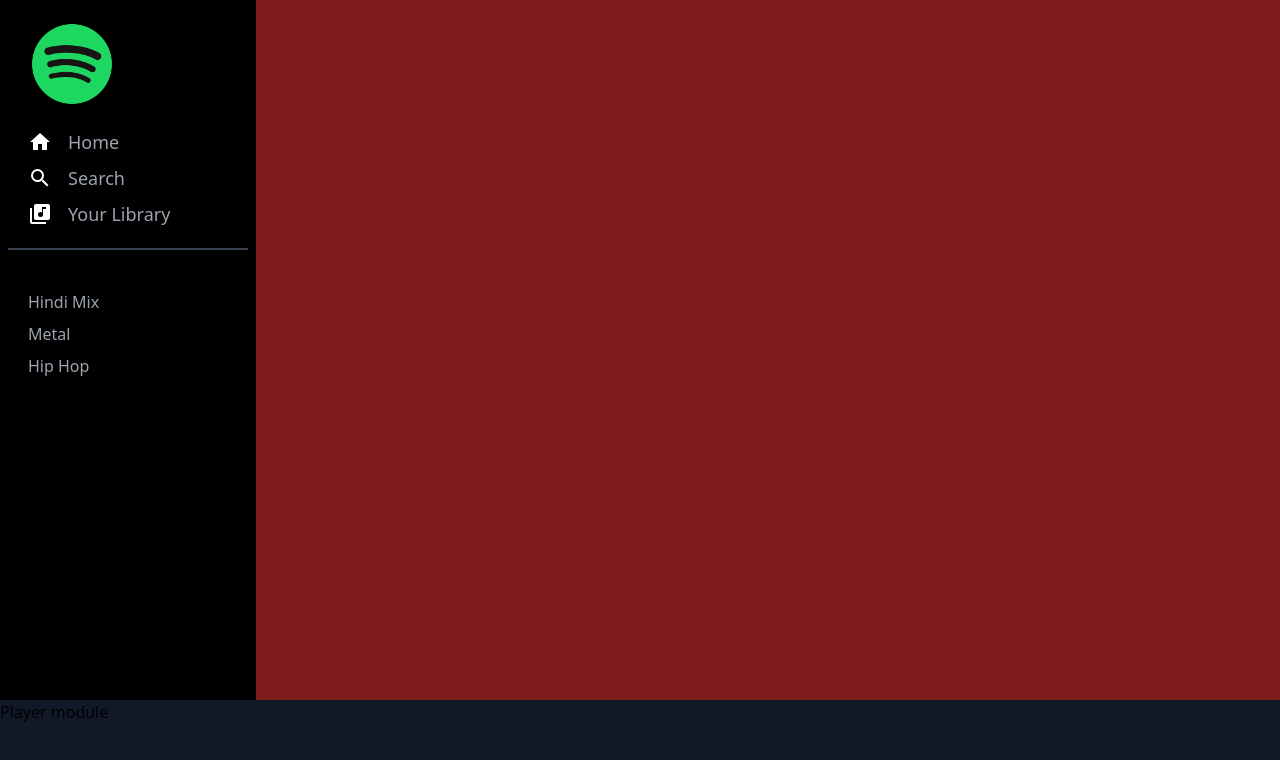
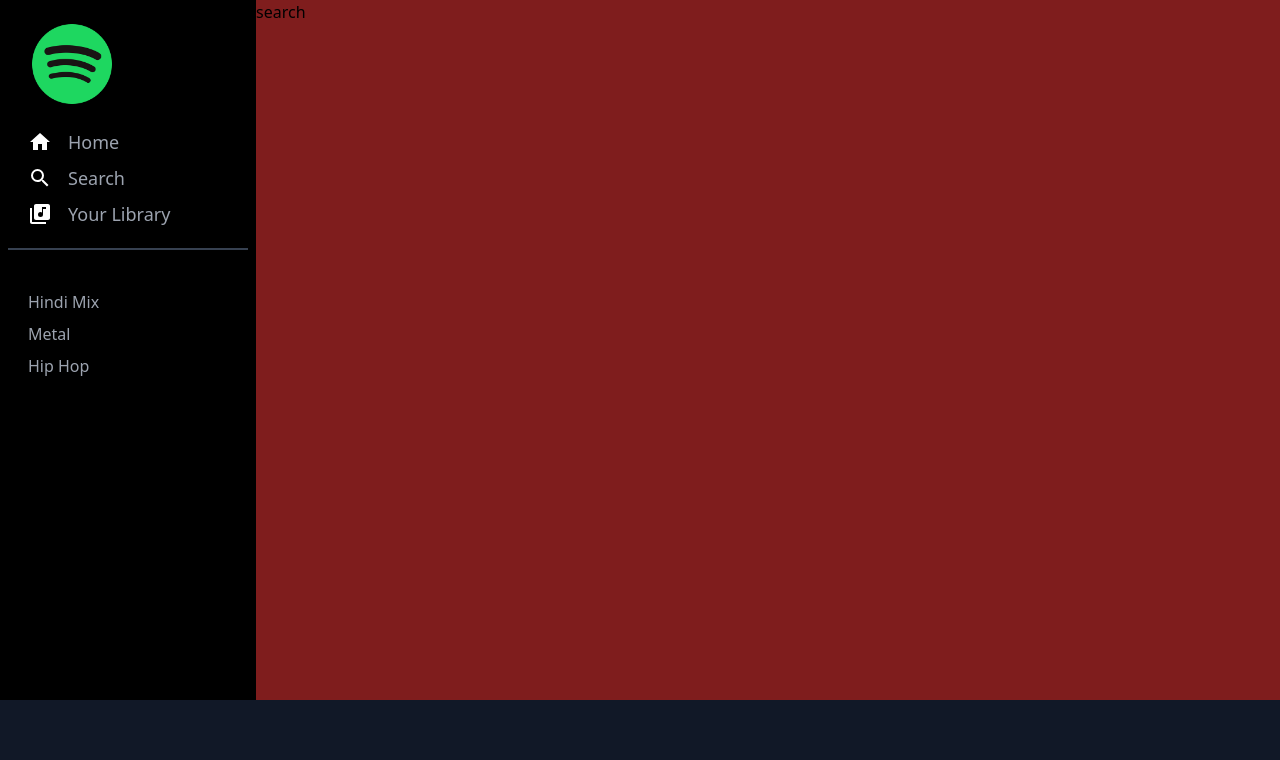
Before and after one commit to swapnil130501/spotify-ui, a React (Vite) app: page /search in a window 1280 px wide. Shown: the top 760 px of the page. Built offline with nearby package versions, Linux system fonts and the light colour scheme.

Commit message:
add home page with gradient

```diff
--- a/src/App.jsx
+++ b/src/App.jsx
@@ -1,11 +1,16 @@
+import { Route, Routes } from 'react-router-dom'
 import './App.css'
 import PlayerLayout from './layouts/PlayerLayout'
+import { Home } from './pages/Home'
 
 function App() {
 
     return (
         <>
-            <PlayerLayout />
+            <Routes>
+                <Route path="/" element={<PlayerLayout><Home /></PlayerLayout>} />
+                <Route path="/search" element={<PlayerLayout>search</PlayerLayout>} />
+            </Routes>
         </>
     )
 }
--- /dev/null
+++ b/src/components/molecules/GradientWrapper.jsx
@@ -0,0 +1,7 @@
+export const GradientWrapper = ({ fromColor = 'indigo-800', viaColor = 'indigo-900', toColor='black', children }) => {
+    return (
+        <div className={`h-full overflow-y-auto bg-gradient-to-b from-${fromColor} via-${viaColor} to-${toColor}`}>
+
+        </div>
+    )
+}
--- a/src/layouts/PlayerLayout.jsx
+++ b/src/layouts/PlayerLayout.jsx
@@ -1,15 +1,20 @@
 import React from 'react'
 import { Sidebar } from '../components/organisms/Sidebar'
 
-function PlayerLayout() {
+function PlayerLayout({ children }) {
     return (
         <div className='w-screen h-screen relative bg-red-900'>
             <div className='absolute top-0 left-0 w-64 h-screen bg-green-900'>
                 <Sidebar />
             </div>
 
+            <div className='ml-64 mb-24'>
+                <div className='h-[calc(100vh-100px)]'>
+                    {children}
+                </div>
+            </div>
+
             <div className='absolute bottom-0 left-0 w-screen h-[100px] bg-gray-900'>
-                Player module
             </div>
 
         </div>
--- /dev/null
+++ b/src/pages/Home.jsx
@@ -0,0 +1,11 @@
+import { GradientWrapper } from "../components/molecules/GradientWrapper"
+
+export const Home = () => {
+    return (
+        <GradientWrapper>
+            <div>
+                Home
+            </div>
+        </GradientWrapper>
+    )
+}
```
